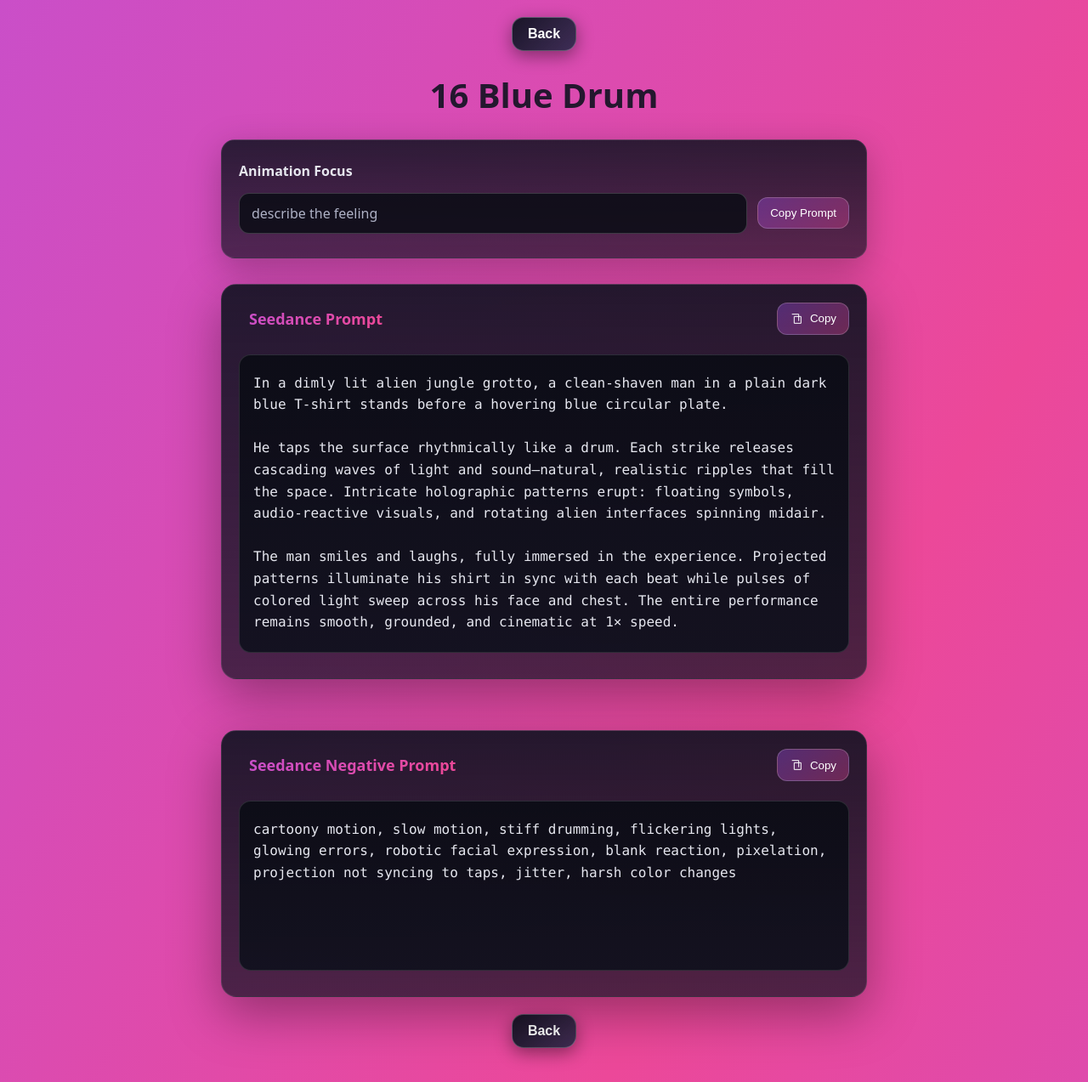
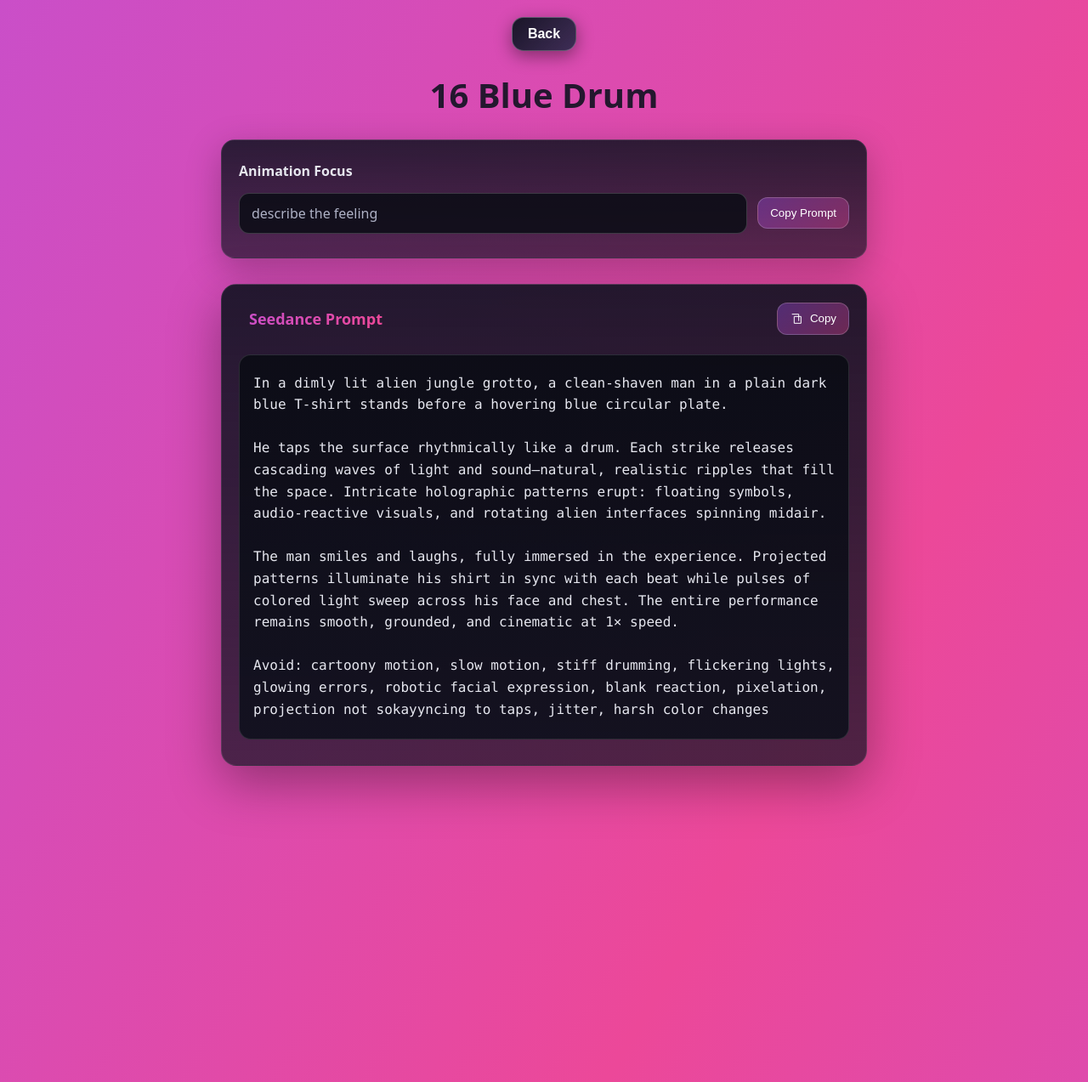
Before and after one commit to wolfman30/ai-twin-prompts, a Jekyll site: the page built from _prompts/seedance/16-blue-drum.md, in a window 1280 px wide. Shown: the whole page at 85% size. Built offline with Jekyll 4.4.1, drawn with Linux system fonts in a browser that asks for light colours.

Commit message:
making seedance prompt one whole prompt instead of two

```diff
--- a/_prompts/seedance/16-blue-drum.md
+++ b/_prompts/seedance/16-blue-drum.md
@@ -17,6 +17,6 @@ prompt: |
   He taps the surface rhythmically like a drum. Each strike releases cascading waves of light and sound—natural, realistic ripples that fill the space. Intricate holographic patterns erupt: floating symbols, audio-reactive visuals, and rotating alien interfaces spinning midair.
 
   The man smiles and laughs, fully immersed in the experience. Projected patterns illuminate his shirt in sync with each beat while pulses of colored light sweep across his face and chest. The entire performance remains smooth, grounded, and cinematic at 1× speed.
-negative_prompt: |
-  cartoony motion, slow motion, stiff drumming, flickering lights, glowing errors, robotic facial expression, blank reaction, pixelation, projection not syncing to taps, jitter, harsh color changes
+
+  Avoid: cartoony motion, slow motion, stiff drumming, flickering lights, glowing errors, robotic facial expression, blank reaction, pixelation, projection not sokayyncing to taps, jitter, harsh color changes
 ---
```
Also changed, not shown: _prompts/seedance/14-floating-alien-symbol.md (+2 -2 lines), _prompts/seedance/spheres-of-knowledge.md (+0 -1 lines).
